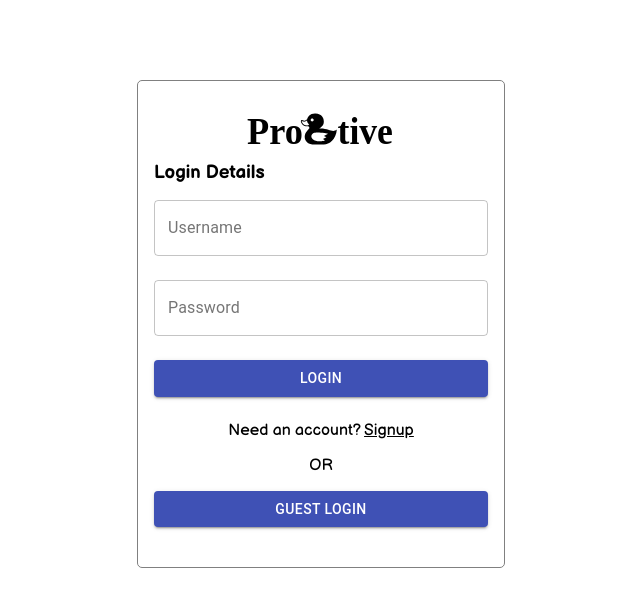
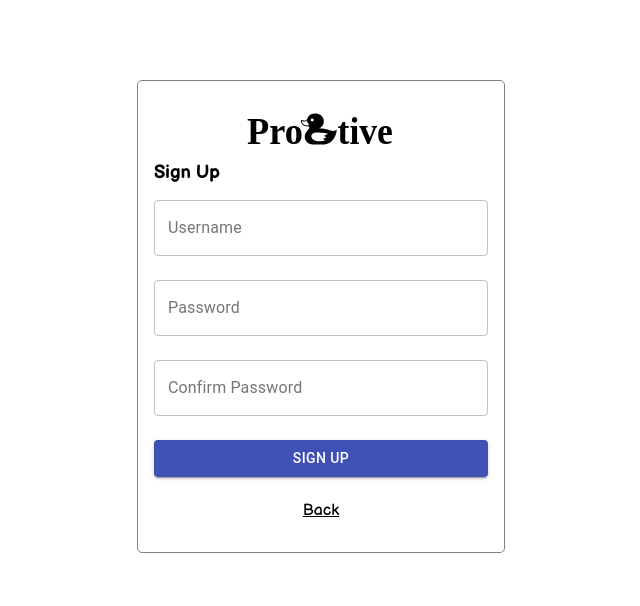
Before and after one commit to Dantedavidson/Producktive, a React (Create React App) app in the folder client/: page / in a window 1280 px wide. Both pictures are taken after a click on the link "Signup". Shown: the top 606 px of the page, without its empty margins (319-959 px from the left). Built offline with nearby package versions, Linux system fonts and the light colour scheme; the HTML template or start-up script is replaced by a standard one.

Commit message:
Signup form validation

```diff
--- a/client/package.json
+++ b/client/package.json
@@ -3,6 +3,7 @@
   "version": "0.1.0",
   "private": true,
   "dependencies": {
+    "@hookform/resolvers": "^2.8.0",
     "@material-ui/core": "^4.12.3",
     "@testing-library/jest-dom": "^5.14.1",
     "@testing-library/react": "^11.2.7",
@@ -12,13 +13,15 @@
     "@types/react": "^17.0.19",
     "@types/react-dom": "^17.0.9",
     "@types/styled-components": "^5.1.13",
+    "@types/yup": "^0.29.13",
     "react": "^17.0.2",
     "react-dom": "^17.0.2",
     "react-hook-form": "^7.14.2",
     "react-scripts": "4.0.3",
     "styled-components": "^5.3.1",
     "typescript": "^4.4.2",
-    "web-vitals": "^1.1.2"
+    "web-vitals": "^1.1.2",
+    "yup": "^0.32.9"
   },
   "scripts": {
     "start": "react-scripts start",
--- a/client/src/Pages/LoginPage.tsx
+++ b/client/src/Pages/LoginPage.tsx
@@ -1,10 +1,12 @@
+import { useState } from 'react';
 import { Login, Signup } from '../components';
 
 const LoginPage = () => {
-  return (
-    <div>
-      <Login />
-    </div>
+  const [view, setView] = useState<'login' | 'signup'>('login');
+  return view === 'login' ? (
+    <Login setView={setView} />
+  ) : (
+    <Signup setView={setView} />
   );
 };
 
--- a/client/src/components/Form/Form.tsx
+++ /dev/null
@@ -1 +0,0 @@
-import styled from 'styled-components';
--- a/client/src/components/FormButton/FormButton.tsx
+++ /dev/null
@@ -1 +0,0 @@
-import styled from 'styled-components';
--- a/client/src/components/Forms/FormComponents.tsx
+++ b/client/src/components/Forms/FormComponents.tsx
@@ -6,9 +6,18 @@ interface InputProps {
   label: string;
   defaultValue: string;
   control: Control;
+  error?: string;
+  errorMessage?: string;
 }
 
-export const Input = ({ id, label, defaultValue, control }: InputProps) => {
+export const Input = ({
+  id,
+  label,
+  defaultValue,
+  control,
+  error,
+  errorMessage,
+}: InputProps) => {
   return (
     <Controller
       name={id}
@@ -20,6 +29,8 @@ export const Input = ({ id, label, defaultValue, control }: InputProps) => {
           label={label}
           variant='outlined'
           style={{ width: '100%' }}
+          error={!!error}
+          helperText={error ? errorMessage : ''}
         />
       )}
     ></Controller>
--- a/client/src/components/Forms/Login.tsx
+++ b/client/src/components/Forms/Login.tsx
@@ -3,7 +3,10 @@ import { Input } from './FormComponents';
 import { Header } from '../index';
 import { useForm } from 'react-hook-form';
 
-const Login = () => {
+interface Props {
+  setView: React.Dispatch<React.SetStateAction<'login' | 'signup'>>;
+}
+const Login = ({ setView }: Props) => {
   const {
     register,
     control,
@@ -38,7 +41,8 @@ const Login = () => {
         </S.FormButton>
       </S.Form>
       <S.Text $center>
-        Need an account? <S.Anchor>Signup</S.Anchor>
+        Need an account?{' '}
+        <S.Anchor onClick={() => setView('signup')}>Signup</S.Anchor>
       </S.Text>
       <S.Text $center>OR</S.Text>
       <S.FormButton variant='contained' color='primary'>
--- a/client/src/components/Forms/Signup.tsx
+++ b/client/src/components/Forms/Signup.tsx
@@ -1,5 +1,86 @@
-const Signup = () => {
-  return <div></div>;
+import * as S from './Form.styles';
+import { Input } from './FormComponents';
+import { Header } from '../index';
+import { useForm, SubmitHandler } from 'react-hook-form';
+import { yupResolver } from '@hookform/resolvers/yup';
+import * as yup from 'yup';
+
+const schema = yup.object().shape({
+  username: yup.string().min(5).max(24).required('Username is required'),
+  password: yup.string().min(5).max(24).required('Password is required'),
+  passwordTwo: yup
+    .string()
+    .test('passwords-match', 'Passwords must match', function (value) {
+      return this.parent.password === value;
+    }),
+});
+
+interface Props {
+  setView: React.Dispatch<React.SetStateAction<'login' | 'signup'>>;
+}
+
+interface FormInputs {
+  username: string;
+  password: string;
+  confirm: string;
+}
+
+const Signup = ({ setView }: Props) => {
+  const {
+    control,
+    handleSubmit,
+    formState: { errors },
+  } = useForm({
+    resolver: yupResolver(schema),
+  });
+  const onSubmit: SubmitHandler<FormInputs> = e => {
+    console.log(e);
+    console.log('i went off');
+  };
+  return (
+    <S.Container>
+      <Header />
+      <S.Form onSubmit={handleSubmit(onSubmit)}>
+        <S.Title>Sign Up</S.Title>
+        <S.Row>
+          <Input
+            id='username'
+            label='Username'
+            defaultValue=''
+            error={errors.username}
+            errorMessage={errors.username?.message}
+            control={control}
+          />
+        </S.Row>
+        <S.Row>
+          <Input
+            id='password'
+            label='Password'
+            defaultValue=''
+            error={errors.password}
+            errorMessage={errors.password?.message}
+            control={control}
+          />
+        </S.Row>
+        <S.Row>
+          <Input
+            id='passwordTwo'
+            label='Confirm Password'
+            defaultValue=''
+            error={errors.passwordTwo}
+            errorMessage={errors.passwordTwo?.message}
+            control={control}
+          />
+        </S.Row>
+        <S.FormButton variant='contained' color='primary' type='submit'>
+          Sign Up
+        </S.FormButton>
+      </S.Form>
+      <S.Text $center>
+        <S.Anchor onClick={() => setView('login')}>Back</S.Anchor>
+      </S.Text>
+    </S.Container>
+  );
 };
 
 export default Signup;
--- a/client/src/components/index.ts
+++ b/client/src/components/index.ts
@@ -1,4 +1,3 @@
 export { default as Header } from './Header/Header';
 export { default as Login } from './Forms/Login';
 export { default as Signup } from './Forms/Signup';
-export {} from './Form/Form';
```
Also changed, not shown: 1 other file (tests, documents, lock files or other folders).
